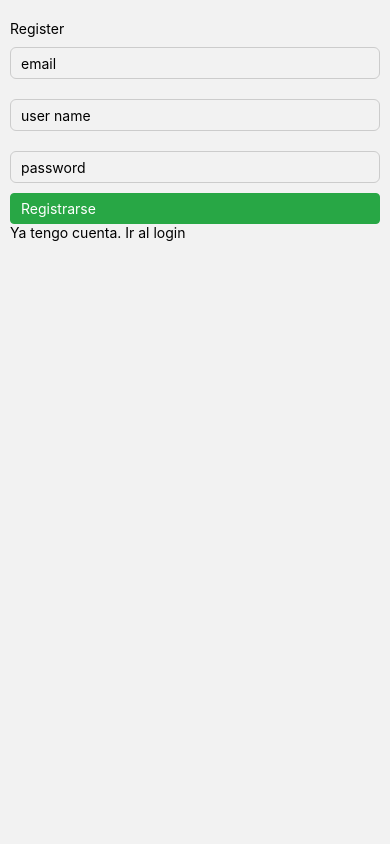
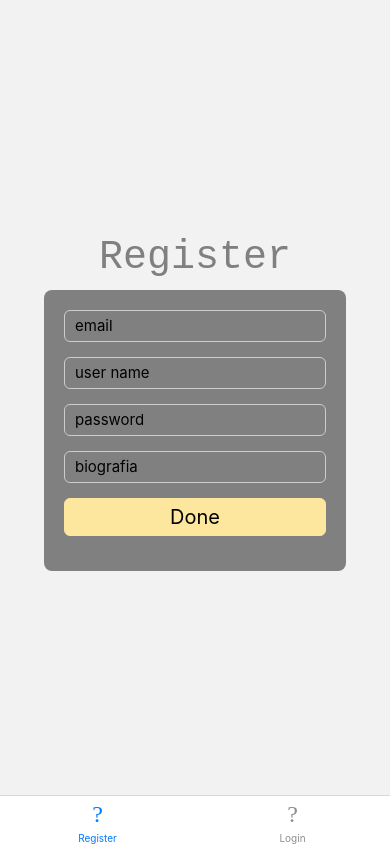
Before and after one commit to ayerzafelix/ProyectoParte2, a React Native app: screen / in a window 390 px wide. Built offline with nearby package versions, Linux system fonts and the light colour scheme; no server answers.

Commit message:
logica del programa

```diff
--- a/App.js
+++ b/App.js
@@ -1,23 +1,12 @@
+import React from 'react';
 import { StyleSheet, Text, View } from 'react-native';
 import { NavigationContainer } from '@react-navigation/native';
 import { createNativeStackNavigator } from '@react-navigation/native-stack';
-
-import Register from './src/screens/Register/Register';
-import Login from './src/screens/Login/Login';
-import Home from './src/screens/Home/Home';
-
-const Stack = createNativeStackNavigator();
-
+import MenuBar from './src/components/MenuBar/MenuBar';
 
 export default function App() {
   return (
-    <NavigationContainer style={styles.container}>
-    <Stack.Navigator>
-      <Stack.Screen name='Registro' component={Register} options={ { headerShown: false } }/>
-      <Stack.Screen name='Login' component={Login} options={ { headerShown: false } }/>
-      <Stack.Screen name='Home' component={Home} options={ { headerShown: false } }/>
-    </Stack.Navigator>
-  </NavigationContainer>
+    <MenuBar />
   );
 }
 
--- /dev/null
+++ b/src/components/MenuBar/MenuBar.js
@@ -0,0 +1,93 @@
+import React, { Component } from 'react'
+import { Text, StyleSheet, View, Image } from 'react-native'
+import { NavigationContainer } from '@react-navigation/native';
+import { createBottomTabNavigator } from '@react-navigation/bottom-tabs';
+import AddPost from '../../screens/AddPost/AddPost'
+import Home from '../../screens/Home/Home';
+import Login from '../../screens/Login/Login';
+import Register from '../../screens/Register/Register';
+import MyProfile from '../../screens/MyProfile/MyProfile';
+import { auth } from '../../firebase/config';
+import Buscador from '../../screens/Buscador/Buscador';
+import Icon  from 'react-native-vector-icons/FontAwesome';
+
+
+const Tab  = createBottomTabNavigator();
+
+class MenuBar extends Component {
+
+    constructor(props) {
+        super(props);
+            this.state = {
+                errorMessage:'',
+                errorCode:'',
+                logueado: false,
+                user: '',
+            }
+    }
+
+componentDidMount(){
+    auth.onAuthStateChanged(user =>{
+        if (user){
+            this.setState({
+                logueado: true,
+                user: user
+            })
+        }
+    })
+}
+
+    render() {
+        return (
+
+            <NavigationContainer>
+                {this.state.logueado ?(
+                   <Tab.Navigator screenOptions={({route}) => ({tabBarIcon: ({color}) => screenOptions(route, color)})}>
+                      <Tab.Screen options = {{headerShown: false}} name="Home" component={() => <Home />} />
+                      <Tab.Screen options = {{headerShown: false}} name="Buscador" component={() => <Buscador />} />
+                      <Tab.Screen options = {{headerShown: false,lazy: true }} name="AddPost" component={(drawerProps) => <AddPost drawerProps={drawerProps}/>} />
+                      <Tab.Screen options = {{headerShown: false}} name="MyProfile" component={() => <MyProfile logout={()=>this.logout()}/>} />
+                   </Tab.Navigator>)
+                   :
+                   (<Tab.Navigator screenOptions={({route}) => ({tabBarIcon: ({color}) => screenOptions(route, color)})}>
+                      <Tab.Screen options = {{headerShown: false}} name="Register" component={() => <Register/>} />
+                      <Tab.Screen options = {{headerShown: false}} name="Login" component={() => <Login />} />
+                   </Tab.Navigator>
+                )}
+            </NavigationContainer>
+        )
+    }
+}
+
+const styles = StyleSheet.create({})
+
+const screenOptions = (route, color) => {
+    let iconName;
+
+    switch (route.name) {
+      case 'Home':
+        iconName = 'home';
+        break;
+      case 'MyProfile':
+        iconName = 'user-circle';
+        break;
+      case 'AddPost':
+        iconName = 'plus';
+        break;
+    case 'Login':
+        iconName = 'login';
+        break;
+    case 'Register':
+        iconName = 'register';
+        break;
+    case 'Buscador':
+        iconName = 'search';
+        break;
+      default:
+        break;
+    }
+
+    return <Icon name={iconName} color={color} size={24} />;
+  }
+
+export default MenuBar;
--- a/src/screens/Login/Login.js
+++ b/src/screens/Login/Login.js
@@ -1,4 +1,4 @@
-import react, { Component } from 'react';
+import React, { Component } from 'react';
 import { auth } from '../../firebase/config';
 import {TextInput, TouchableOpacity, View, Text, StyleSheet} from 'react-native';
 
@@ -7,88 +7,122 @@ class Login extends Component {
         super()
         this.state={
             email:'',
-            password:''
+            password:'',
+            errors: ''
         }
     }
 
-    login (email, pass){
+    loguearUsuario (email, pass){
         auth.signInWithEmailAndPassword(email, pass)
-            .then( response => {
-                //Cuando firebase responde sin error
-                console.log('Login ok', response);
-
-                //Cambiar los estados a vacío como están al inicio.
-
-
-                //Redirigir al usuario a la home del sitio.
-                this.props.navigation.navigate('Home')
-
+             .then(() => {
+                 this.setState({
+                  email: '',
+                  password: '',
+                  errors: ''})
                  })
-            .catch( error => {
-                //Cuando Firebase responde con un error.
-                console.log(error);
+            .catch(error => {
+                this.setState({
+                    errors: `Error al agregar información del usuario: ${error.message}`
+            })
          })
     }
 
     render(){
         return(
-            <View style={styles.formContainer}>
-                <Text>Login</Text>
+            <View style={styles.contenedor}>
+              <Text style={styles.titulo}>Login</Text>
+                <View style={styles.formulario}>
+                  <Text style={styles.error}>{this.state.errors}</Text>
                    <TextInput
-                    style={styles.input}
+                    style={styles.lugar}
                     onChangeText={(text)=>this.setState({email: text})}
                     placeholder='email'
                     keyboardType='email-address'
                     value={this.state.email}
                     />
                    <TextInput
-                    style={styles.input}
+                    style={styles.lugar}
                     onChangeText={(text)=>this.setState({password: text})}
                     placeholder='password'
                     keyboardType='default'
                     secureTextEntry={true}
                     value={this.state.password}
                    />
-                <TouchableOpacity style={styles.button} onPress={()=>this.login(this.state.email, this.state.password)}>
-                    <Text style={styles.textButton}>Ingresar</Text>
+
+                {this.state.email === "" || this.state.password === "" || this.state.usuario === "" ?
+                        <TouchableOpacity>
+                            <Text style={styles.button}>Done</Text>
                         </TouchableOpacity>
-                <TouchableOpacity onPress={ () => this.props.navigation.navigate('Registro')}>
-                   <Text>No tengo cuenta. Registrarme.</Text>
+                    :
+                        <TouchableOpacity onPress={ () => this.loguearUsuario ( this.state.email, this.state.password)}>
+                            <Text style={styles.textButton}>Done</Text>
                         </TouchableOpacity>
+                }
+            </View>
         </View>
         )
     }
 }
 
 const styles = StyleSheet.create({
-    formContainer:{
-        paddingHorizontal:10,
-        marginTop: 20,
+
+    contenedor:{
+        flex:1,
+        alignItems: 'center',
+        justifyContent: 'center'
     },
-    input:{
-        height:20,
-        paddingVertical:15,
+
+    formulario:{
+        backgroundColor: 'rgb(128, 128, 128)',
+        borderRadius: 8,
+        padding: 20
+    },
+
+    titulo:{
+        fontFamily: 'monospace',
+        fontSize: 40,
+        margin: 10,
+        color: 'rgb(128, 128, 128)'
+    },
+
+    lugar: {
+        height: 20,
+        fontSize: 15,
+        paddingVertical: 15,
         paddingHorizontal: 10,
-        borderWidth:1,
+        borderWidth: 1,
         borderColor: '#ccc',
-        borderStyle: 'solid',
         borderRadius: 6,
-        marginVertical:10,
+        width: '100%',
+        marginBottom: 15
     },
-    button:{
-        backgroundColor:'blue',
+
+    button: {
+        backgroundColor: "#fde79e",
         paddingHorizontal: 10,
         paddingVertical: 6,
-        textAlign: 'center',
-        borderRadius:4,
-        borderWidth:1,
-        borderStyle: 'solid',
-        borderColor: '#28a745'
+        fontSize: 20,
+        textAlign: "center",
+        borderRadius: 6,
+        borderWidth: 1,
+        borderStyle: "solid",
+        borderColor: "#fde79e",
+        width: '100%',
+        marginBottom: 15
       },
-    textButton:{
-        color: '#fff'
+
+      textButton: {
+        color: "black",
+      },
+
+      imagen: {
+        height:250,
+        borderRadius: 15,
+      },
+
+      error: {
+          color: "red",
       }
-
 })
 
 
--- a/src/screens/Register/Register.js
+++ b/src/screens/Register/Register.js
@@ -1,4 +1,4 @@
-import react, { Component } from 'react';
+import React, { Component } from 'react';
 import {db, auth } from '../../firebase/config';
 import {TextInput, TouchableOpacity, View, Text, StyleSheet} from 'react-native';
 
@@ -8,118 +8,156 @@ class Register extends Component {
         this.state={
             email:'',
             userName:'',
-            password:''
+            password:'',
+            biografia:'',
+            disabled: true,
+            errors: ''
         }
     }
-    componentDidMount(){
-        console.log("Chequear si el usuario está loguado en firebase.");
-        // Puse la funcionalidad aquí para probarla. No necesariamente debe ir en este componente.
 
-        auth.onAuthStateChanged( user => {
-            console.log(user)
-            if( user ){
-                //Redirigir al usuario a la home del sitio.
-                this.props.navigation.navigate('Menu')
-            }
 
-        } )
-
-    }
-
-    register (email, pass, userName){
+    registrarElUsuario (email, pass, userName, biografia){
         auth.createUserWithEmailAndPassword(email, pass)
-            .then( response => {
-                //Cuando firebase responde sin error
-                console.log('Registrado ok', response);
-
-                 //Cambiar los estados a vacío como están al inicio.
-
-                 //Crear la colección Users
+            .then(response => {
                 db.collection('users').add({
-                    owner: auth.currentUser.email,
+                    owner: email,
                     userName: userName,
+                    biografia: biografia,
                     createdAt: Date.now(),
                   })
-                .then( res => console.log(res))
-
-
+                  .then(() => {
+                    this.setState({
+                      email: '',
+                      password: '',
+                      usuario: '',
+                      biografia: '',
+                      errors: ''
+                    });
+                    auth.signInWithEmailAndPassword(email, pass)
                   })
-            .catch( error => {
-                //Cuando Firebase responde con un error
-                console.log(error);
-
+                  .catch(error => {
+                       this.setState({
+                         errors: `Error al agregar información del usuario: ${error.message}`
+                    })
+                  })
+                })
+            .catch(error => {
+                this.setState({
+                    errors: `Error al crear el usuario: ${error.message}`
+                 })
               })
             }
 
-
-
     render(){
         return(
-            <View style={styles.formContainer}>
-                <Text>Register</Text>
+            <View style={styles.contenedor}>
+              <Text style={styles.titulo}>Register</Text>
+                <View style={styles.formulario}>
+                  <Text style={styles.error}>{this.state.errors}</Text>
                    <TextInput
-                    style={styles.input}
+                    style={styles.lugar}
                     onChangeText={(text)=>this.setState({email: text})}
                     placeholder='email'
                     keyboardType='email-address'
                     value={this.state.email}
                     />
                    <TextInput
-                    style={styles.input}
+                    style={styles.lugar}
                     onChangeText={(text)=>this.setState({userName: text})}
                     placeholder='user name'
                     keyboardType='default'
                     value={this.state.userName}
                     />
                    <TextInput
-                    style={styles.input}
+                    style={styles.lugar}
                     onChangeText={(text)=>this.setState({password: text})}
                     placeholder='password'
                     keyboardType='default'
                     secureTextEntry={true}
                     value={this.state.password}
                    />
-                <TouchableOpacity style={styles.button} onPress={()=>this.register(this.state.email, this.state.password, this.state.userName)}>
-                    <Text style={styles.textButton}>Registrarse</Text>
+                   <TextInput
+                    style={styles.lugar}
+                    onChangeText={(text)=>this.setState({biografia: text})}
+                    placeholder='biografia'
+                    keyboardType='default'
+                    value={this.state.biografia}
+                    />
+
+                {this.state.email === "" || this.state.password === "" || this.state.usuario === "" ?
+                        <TouchableOpacity>
+                            <Text style={styles.button}>Done</Text>
                         </TouchableOpacity>
-                <TouchableOpacity onPress={ () => this.props.navigation.navigate('Login')}>
-                   <Text>Ya tengo cuenta. Ir al login</Text>
+                    :
+                        <TouchableOpacity onPress={ () => this.registrarElUsuario ( this.state.email, this.state.password, this.state.userName, this.state.biografia)}>
+                            <Text style={styles.textButton}>Done</Text>
                         </TouchableOpacity>
+                }
+            </View>
         </View>
         )
     }
 }
 
 const styles = StyleSheet.create({
-    formContainer:{
-        paddingHorizontal:10,
-        marginTop: 20,
+
+    contenedor:{
+        flex:1,
+        alignItems: 'center',
+        justifyContent: 'center'
     },
-    input:{
-        height:20,
-        paddingVertical:15,
+
+    formulario:{
+        backgroundColor: 'rgb(128, 128, 128)',
+        borderRadius: 8,
+        padding: 20
+    },
+
+    titulo:{
+        fontFamily: 'monospace',
+        fontSize: 40,
+        margin: 10,
+        color: 'rgb(128, 128, 128)'
+    },
+
+    lugar: {
+        height: 20,
+        fontSize: 15,
+        paddingVertical: 15,
         paddingHorizontal: 10,
-        borderWidth:1,
+        borderWidth: 1,
         borderColor: '#ccc',
-        borderStyle: 'solid',
         borderRadius: 6,
-        marginVertical:10,
+        width: '100%',
+        marginBottom: 15
     },
-    button:{
-        backgroundColor:'#28a745',
+
+    button: {
+        backgroundColor: "#fde79e",
         paddingHorizontal: 10,
         paddingVertical: 6,
-        textAlign: 'center',
-        borderRadius:4,
-        borderWidth:1,
-        borderStyle: 'solid',
-        borderColor: '#28a745'
+        fontSize: 20,
+        textAlign: "center",
+        borderRadius: 6,
+        borderWidth: 1,
+        borderStyle: "solid",
+        borderColor: "#fde79e",
+        width: '100%',
+        marginBottom: 15
       },
-    textButton:{
-        color: '#fff'
+
+      textButton: {
+        color: "black",
+      },
+
+      imagen: {
+        height:250,
+        borderRadius: 15,
+      },
+
+      error: {
+          color: "red",
       }
-
 })
 
-
 export default Register;
```
Also changed, not shown: src/components/MyCamera/MyCamera.js (added), src/components/Post/Post.js (added), src/screens/AddPost/AddPost.js (added), 1 other file (tests, documents, lock files or other folders). Lines whose indentation alone changed are shown as unchanged.
